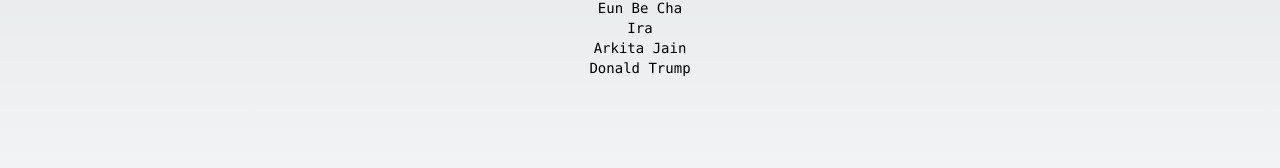
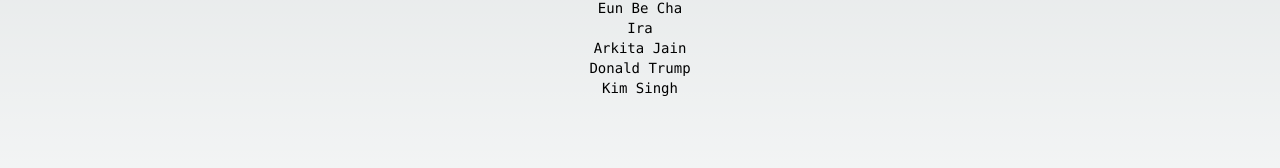
Before and after one commit to webimpactuw/week4github, a Next.js app: page / in a window 1280 px wide. Shown: the part 386-554 px from the top of the page. Built offline with nearby package versions, Linux system fonts and the light colour scheme.

Commit message:
added name

```diff
--- a/app/names.js
+++ b/app/names.js
@@ -11,8 +11,9 @@
     "Eun Be Cha",
     "Ira",
     "Arkita Jain",
-    "Donald Trump"
+    "Donald Trump",
     // TODO: add more here!
+    "Kim Singh"
 ];
 
 export default names;
```
